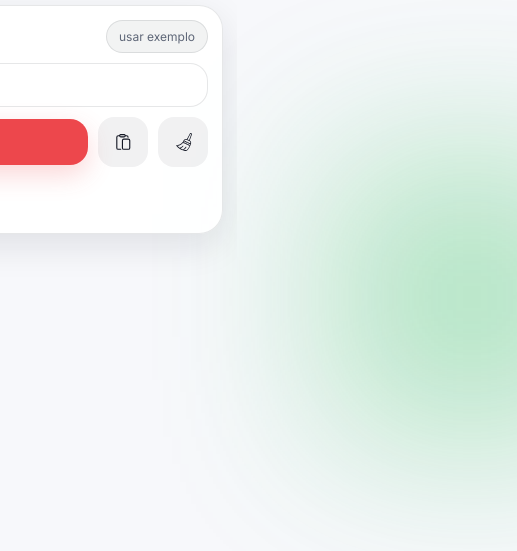
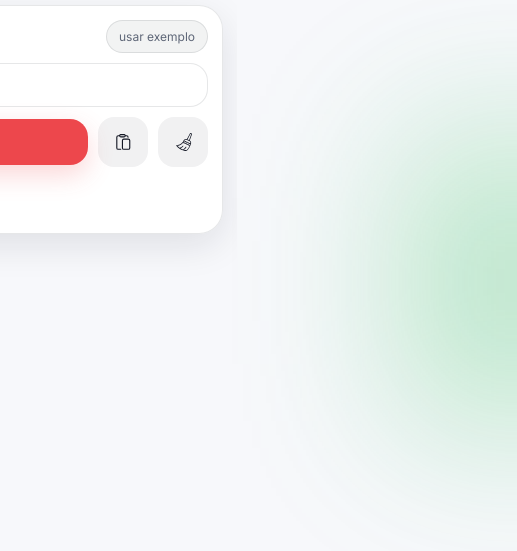
Before and after one commit to leosaquetto/music-link-swapper, a plain HTML site: page index.html in a window 1280 px wide. Shown: the part 235-786 px from the top of the page, 763-1280 px from the left. Drawn offline with Linux system fonts and the light colour scheme.

Commit message:
Update style.css

```diff
--- a/style.css
+++ b/style.css
@@ -152,9 +152,9 @@ button:active {
 }
 
 .orb-b {
-  width: 280px;
+  width: 200px;
   height: 280px;
-  bottom: 16%;
+  bottom: 18%;
   right: -95px;
   background: rgba(46, 191, 89, 0.6);
   animation: none;
```
